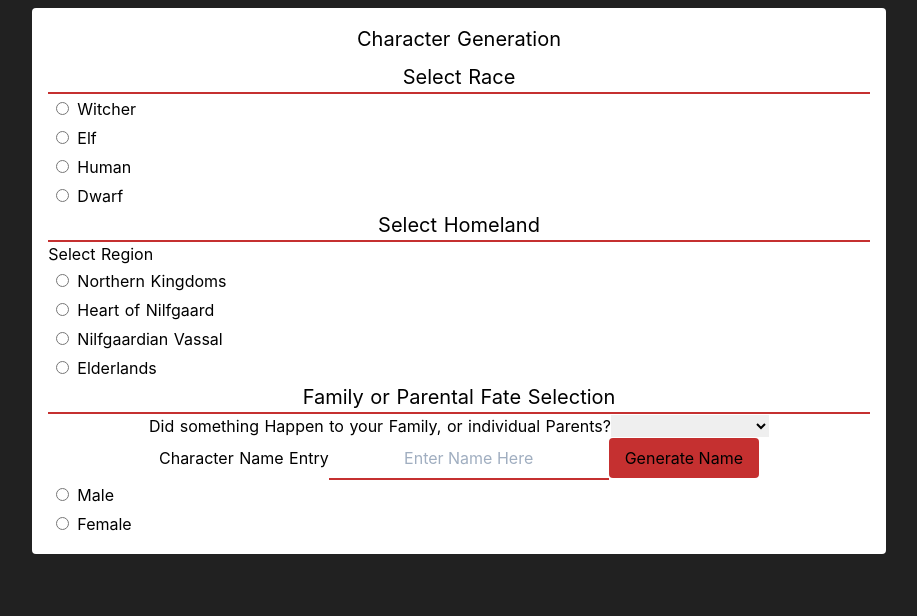
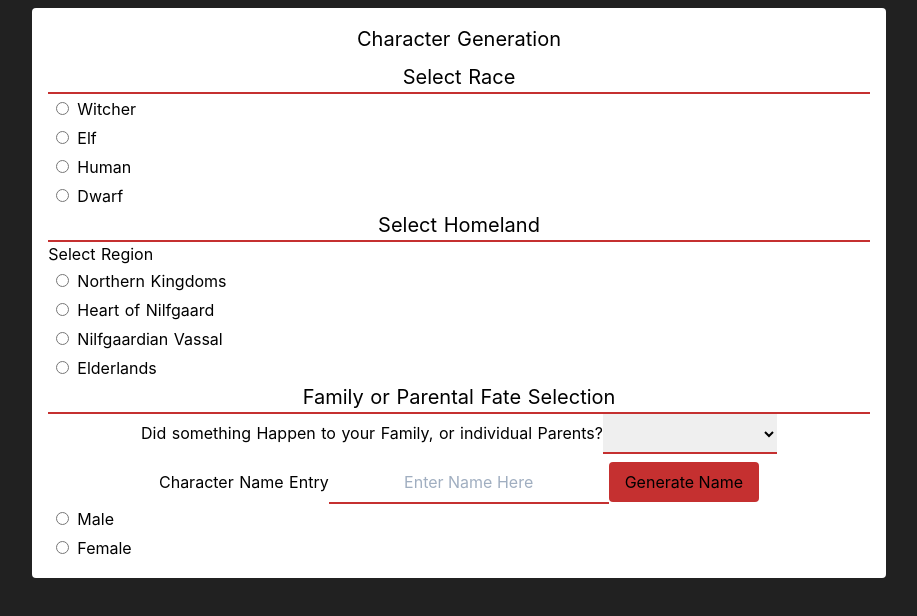
Before and after one commit to Kvasir111/Far-North, a Nuxt app: page / in a window 1280 px wide. Shown: the top 616 px of the page, without its empty margins (181-1098 px from the left). Built offline with nearby package versions, Linux system fonts and the light colour scheme; what @tailwindcss/custom-forms would draw is missing.

Commit message:
Fixed fate selection box so it's a little more visible

```diff
--- a/pages/index.vue
+++ b/pages/index.vue
@@ -52,10 +52,10 @@
           </ul>
         </div>
       </div>
-      <div class="block text-center" id="family and parents roll">
+      <div class="block text-center mb-2" id="family and parents roll">
         <h2>Family or Parental Fate Selection</h2>
         <label for="familyFateSelection">Did something Happen to your Family, or individual Parents?</label>
-        <select id="familyFateSelection" v-model="character.fate">
+        <select id="familyFateSelection"  class="border-b-2 border-red-700 p-2" v-model="character.fate">
           <option disabled>Select Family Fate</option>
           <option>Family</option>
           <option>Individual Parents</option>
```
